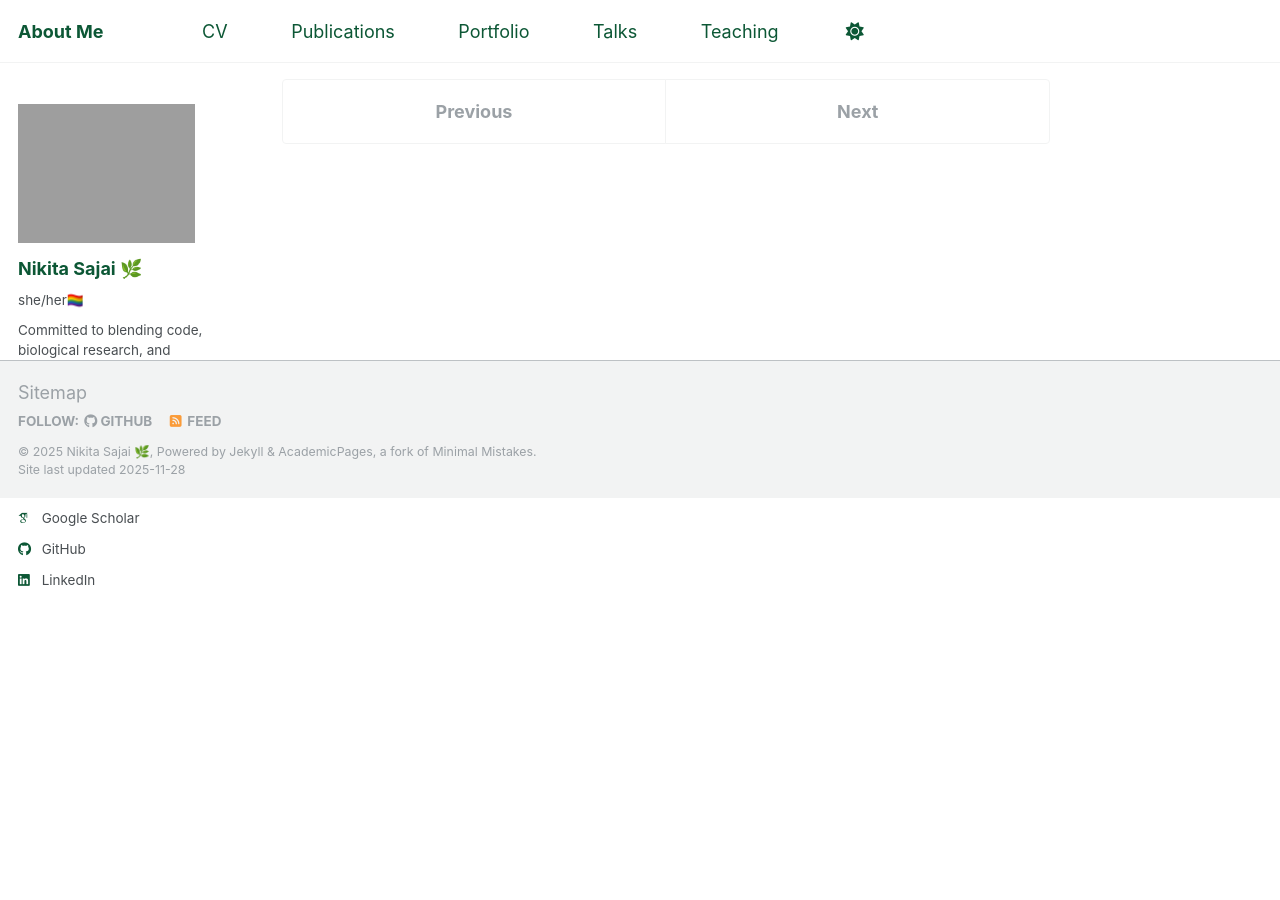
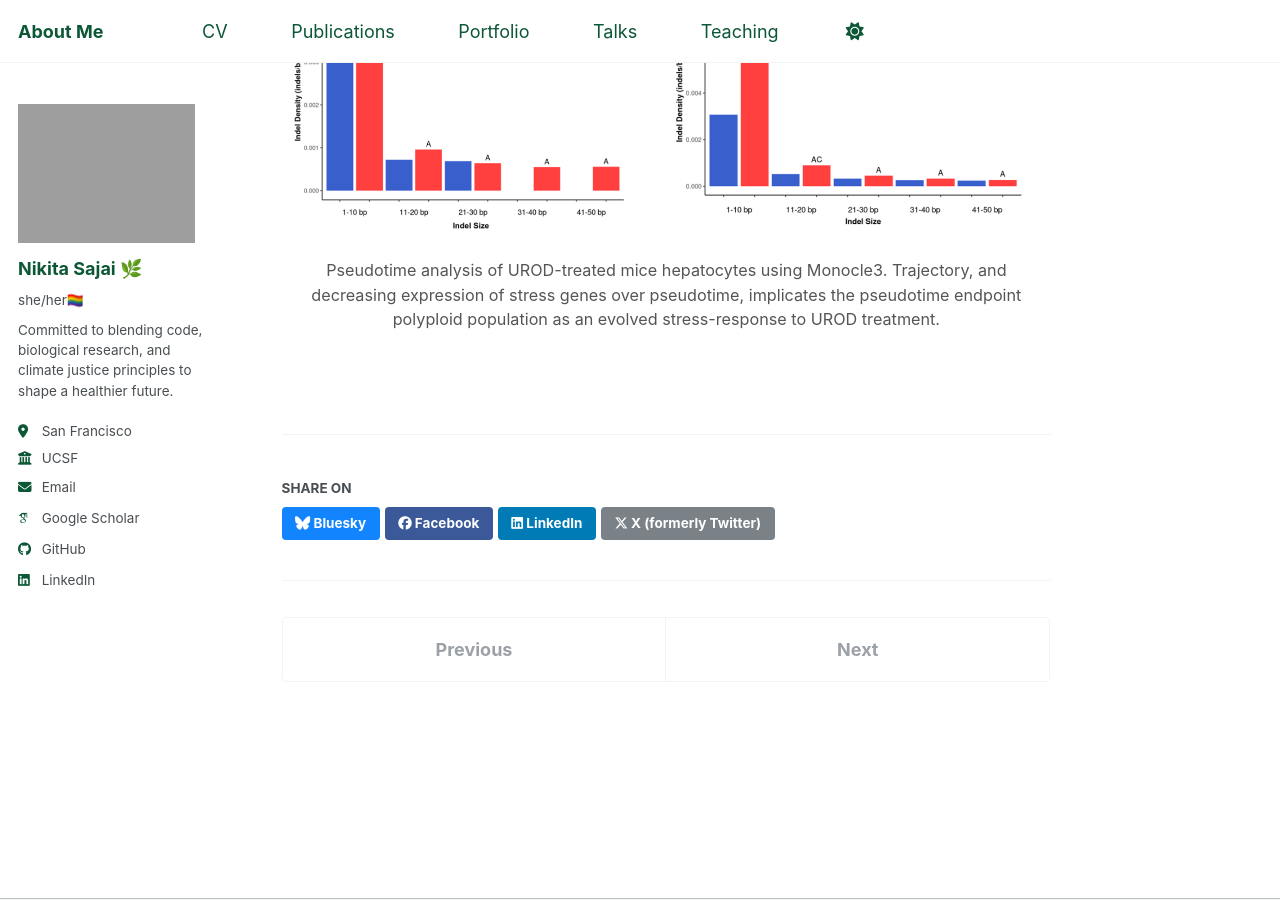
Before and after one commit to 16nikita/16nikita.github.io, a Jekyll site: the page built from _portfolio/portfolio-5.md, in a window 1280 px wide and 900 px high, scrolled down 702 px. Built offline with Jekyll 4.4.1, drawn with Linux system fonts in a browser that asks for light colours; some web fonts are replaced.

Commit message:
prtfolio entry updates

```diff
--- a/_portfolio/portfolio-5.md
+++ b/_portfolio/portfolio-5.md
@@ -8,3 +8,10 @@ collection: portfolio
 **Where:** Pawlowski Lab, Cornell University
 
 The processes that occur during meiotic recombination, from the initiation of DNA double stand breaks (DSBs) to the completion of crossing over (CO) events, have numerous opportunities for inaccuracy. Occurrences of double DSBs (dDSBs) and other missteps during the process could create mutations in the genome. In this study, I assessed the indel generation potential of meiotic recombination in maize by mapping indels of various sizes to different sets of recombination- sites. I found that there is an enrichment of small indels (1-50 bp) at these sites, providing the first strong evidence of mutagenicity of meiotic recombination in plants.
+---
+
+<!-- Full-size image -->
+<div class="portfolio-full-image">
+  <img src="/images/indel_density.png" alt="The Mutagenic Effect of Recombination">
+  <p class="image-caption"> Pseudotime analysis of UROD-treated mice hepatocytes using Monocle3. Trajectory, and decreasing expression of stress genes over pseudotime, implicates the pseudotime endpoint polyploid population as an evolved stress-response to UROD treatment. </p>
+</div>
```
Also changed, not shown: _portfolio/portfolio-2.md (+1 -1 lines), _portfolio/portfolio-4.md (+7 -0 lines).
